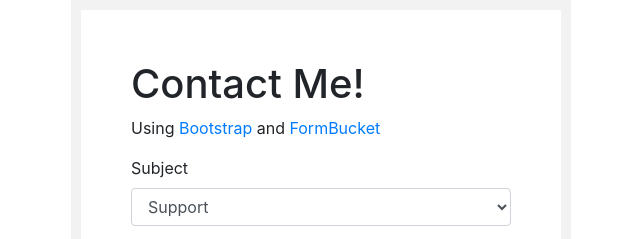
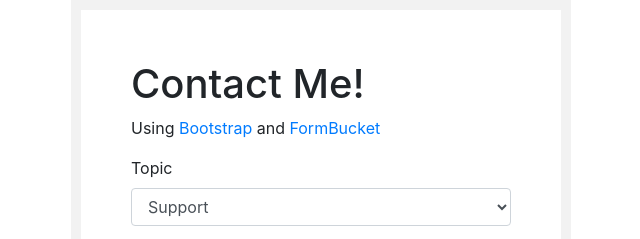
Before and after one commit to tshang04/UX220-Test2, a plain HTML site: page q3.html in a window 1280 px wide. Shown: the top 239 px of the page, 319-959 px from the left. Drawn offline with nearby package versions, Linux system fonts and the light colour scheme.

Commit message:
changed "subject" to "topic" in the selection form.

```diff
--- a/q3.html
+++ b/q3.html
@@ -32,8 +32,8 @@ display with 1:1 scale on a mobile device. -->
                         href="https://www.formbucket.com">FormBucket</a></p>
                 <form action="https://api.formbucket.com/f/c2K3QTQ" method="post">
                     <div class="form-group">
-                        <label for="subject">Subject</label>
-                        <select class="form-control" id="subject" name="Subject">
+                        <label for="topic">Topic</label>
+                        <select class="form-control" id="topic" name="Topic">
                             <option value="support">Support</option>
                             <option value="consulting">Consulting</option>
                         </select>
```
